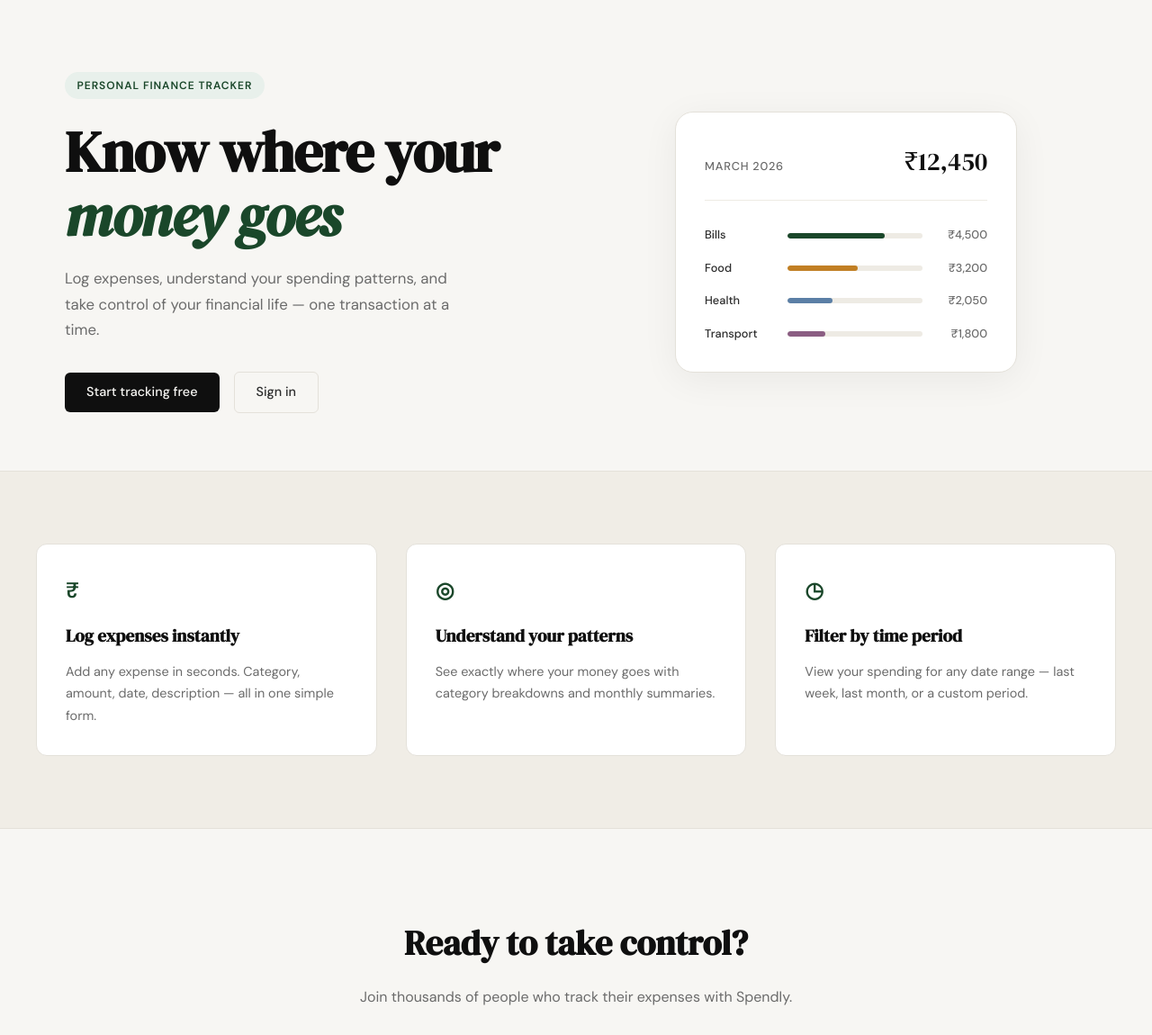
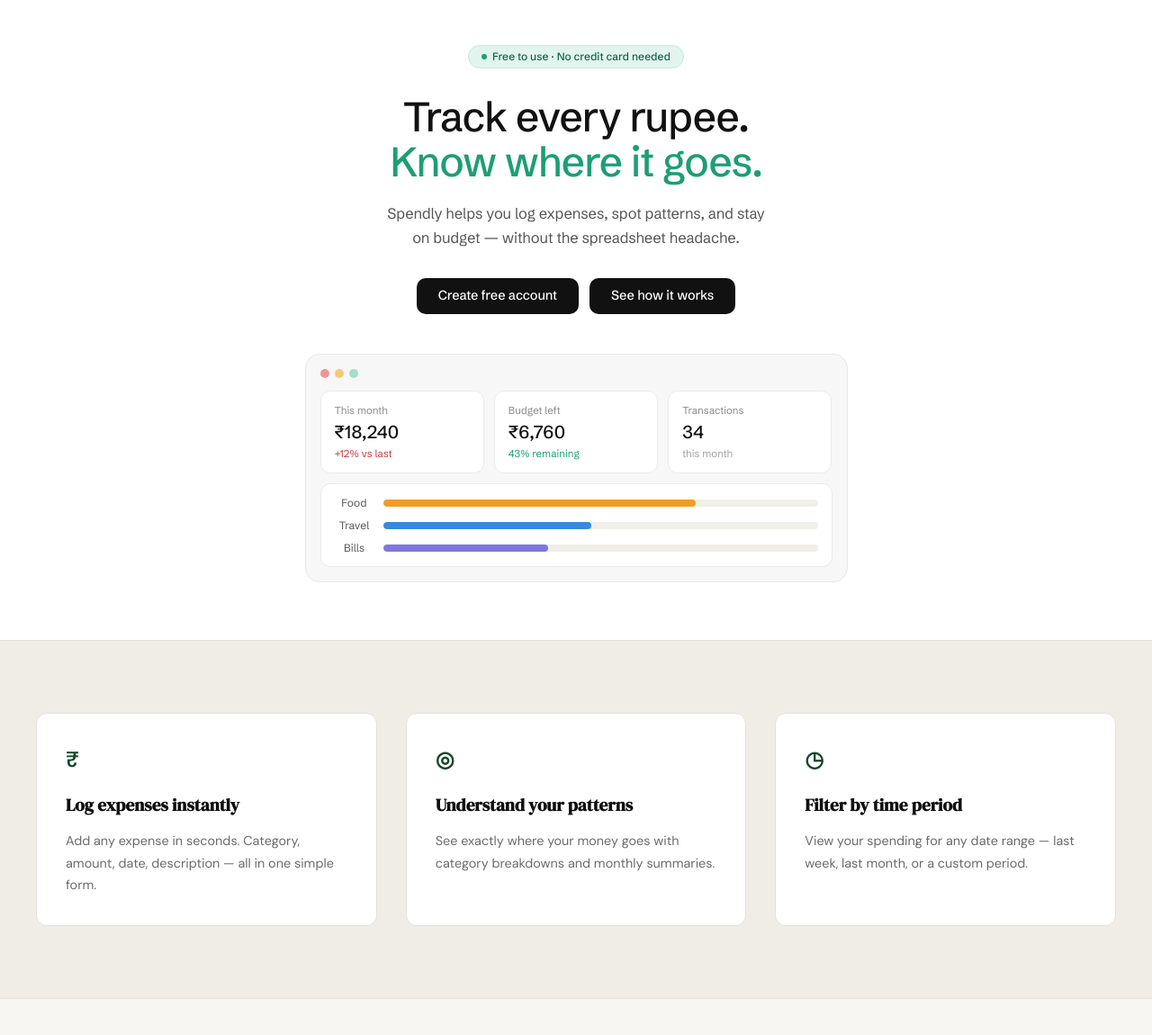
Before and after one commit to Aanchalvyas463/expense_tracker, a Flask app: page / in a window 1280 px wide. Shown: the part 61-1211 px from the top of the page at 90% size. Run offline with Flask 3, Linux system fonts and the light colour scheme.

Commit message:
landing : redesign hero section to match mockup

```diff
--- /dev/null
+++ b/static/css/landing.css
@@ -0,0 +1,154 @@
+/* Landing page hero. Uses lp- classes so it doesn't inherit the older .hero rules in style.css. */
+
+.lp-hero {
+    background: #ffffff;
+    color: #111111;
+    font-family: 'Schibsted Grotesk', var(--font-body);
+    padding: 50px 24px 64px;
+    text-align: center;
+    position: relative;
+}
+
+.lp-hero-inner { max-width: 603px; margin: 0 auto; }
+
+.lp-badge {
+    display: inline-flex;
+    align-items: center;
+    gap: 6px;
+    height: 26px;
+    padding: 0 14px;
+    border: 1px solid #c0eadd;
+    border-radius: 999px;
+    background: #e1f5ee;
+    color: #0f5f4a;
+    font-size: 12px;
+    font-weight: 500;
+    vertical-align: top;
+}
+
+.lp-badge::before {
+    content: "";
+    width: 6px;
+    height: 6px;
+    border-radius: 50%;
+    background: #1d9e75;
+}
+
+.lp-title {
+    margin-top: 29px;
+    font-size: 46px;
+    font-weight: 500;
+    line-height: 50px;
+    letter-spacing: -0.028em;
+}
+
+.lp-title span { display: block; color: #1d9e75; }
+
+.lp-subtitle {
+    max-width: 432px;
+    margin: 19px auto 0;
+    color: #555555;
+    font-size: 16.5px;
+    letter-spacing: -0.01em;
+    line-height: 26.5px;
+}
+
+.lp-actions {
+    display: flex;
+    flex-wrap: wrap;
+    justify-content: center;
+    gap: 12px;
+    margin-top: 32px;
+}
+
+.lp-btn {
+    display: inline-flex;
+    align-items: center;
+    height: 40px;
+    padding: 0 24px;
+    border-radius: 10px;
+    background: #111111;
+    color: #ffffff;
+    font-size: 14.5px;
+    letter-spacing: -0.01em;
+    font-weight: 500;
+    transition: background 0.2s;
+}
+
+.lp-btn:hover { background: #333333; }
+
+.lp-preview {
+    margin-top: 44px;
+    padding: 16px;
+    border: 1px solid #e8e8e8;
+    border-radius: 16px;
+    background: #f7f7f7;
+    text-align: left;
+}
+
+.lp-dots { display: flex; gap: 6px; margin-bottom: 14px; }
+.lp-dots span { width: 10px; height: 10px; border-radius: 50%; background: #f09595; }
+.lp-dots span:nth-child(2) { background: #fac775; }
+.lp-dots span:nth-child(3) { background: #9fe1cb; }
+
+.lp-stats {
+    display: grid;
+    grid-template-columns: repeat(3, 1fr);
+    gap: 11px;
+}
+
+.lp-stat, .lp-bars {
+    border: 1px solid #ebebeb;
+    border-radius: 11px;
+    background: #ffffff;
+}
+
+.lp-stat {
+    height: 92px;
+    padding: 12px 15px;
+    display: flex;
+    flex-direction: column;
+    justify-content: space-between;
+}
+
+.lp-stat-label, .lp-stat-note { font-size: 11.5px; line-height: 18px; color: #888888; }
+.lp-stat-value { font-size: 20px; font-weight: 500; line-height: 26px; }
+.lp-stat-note { color: #a0a0a0; }
+.lp-stat-note.is-up { color: #c43c3c; }
+.lp-stat-note.is-good { color: #1d9e75; }
+
+.lp-bars {
+    height: 93px;
+    margin-top: 11px;
+    padding: 0 15px;
+    display: flex;
+    flex-direction: column;
+    justify-content: center;
+    gap: 7px;
+}
+
+.lp-bar-row {
+    display: grid;
+    grid-template-columns: 44px 1fr;
+    align-items: center;
+    gap: 10px;
+    font-size: 12px;
+    line-height: 18px;
+    color: #555555;
+    text-align: center;
+}
+
+.lp-track { height: 8px; border-radius: 999px; background: #f0efe8; overflow: hidden; }
+.lp-fill { height: 100%; border-radius: 999px; }
+.lp-fill-food { width: 72%; background: #ef9f27; }
+.lp-fill-travel { width: 48%; background: #378add; }
+.lp-fill-bills { width: 38%; background: #7f77dd; }
+
+/* "See how it works" target: the hero's bottom edge, clear of the sticky navbar */
+.lp-anchor { position: absolute; bottom: 0; scroll-margin-top: 60px; }
+
+@media (max-width: 520px) {
+    .lp-hero { padding: 40px 16px 48px; }
+    .lp-title { font-size: 34px; line-height: 40px; }
+    .lp-stats { grid-template-columns: 1fr; }
+}
--- a/templates/landing.html
+++ b/templates/landing.html
@@ -2,63 +2,49 @@
 
 {% block title %}Spendly — Track Every Rupee{% endblock %}
 
+{% block head %}
+<link href="https://fonts.googleapis.com/css2?family=Schibsted+Grotesk:wght@400;500&display=swap" rel="stylesheet">
+<link rel="stylesheet" href="{{ url_for('static', filename='css/landing.css') }}">
+{% endblock %}
+
 {% block content %}
 
-<section class="hero">
-    <div class="hero-inner">
-        <div class="hero-badge">Personal Finance Tracker</div>
-        <h1 class="hero-title">
-            Know where your<br>
-            <em>money goes</em>
-        </h1>
-        <p class="hero-subtitle">
-            Log expenses, understand your spending patterns,
-            and take control of your financial life —
-            one transaction at a time.
-        </p>
-        <div class="hero-actions">
-            <a href="{{ url_for('register') }}" class="btn-primary">Start tracking free</a>
-            <a href="{{ url_for('login') }}" class="btn-ghost">Sign in</a>
+<section class="lp-hero">
+    <div class="lp-hero-inner">
+        <div class="lp-badge">Free to use · No credit card needed</div>
+        <h1 class="lp-title">Track every rupee. <span>Know where it goes.</span></h1>
+        <p class="lp-subtitle">Spendly helps you log expenses, spot patterns, and stay on budget — without the spreadsheet headache.</p>
+        <div class="lp-actions">
+            <a href="{{ url_for('register') }}" class="lp-btn">Create free account</a>
+            <a href="#how-it-works" class="lp-btn">See how it works</a>
         </div>
-    </div>
-    <div class="hero-visual">
-        <div class="mock-card">
-            <div class="mock-card-header">
-                <span class="mock-label">March 2026</span>
-                <span class="mock-total">₹12,450</span>
+        <div class="lp-preview">
+            <div class="lp-dots"><span></span><span></span><span></span></div>
+            <div class="lp-stats">
+                <div class="lp-stat">
+                    <span class="lp-stat-label">This month</span>
+                    <span class="lp-stat-value">₹18,240</span>
+                    <span class="lp-stat-note is-up">+12% vs last</span>
+                </div>
+                <div class="lp-stat">
+                    <span class="lp-stat-label">Budget left</span>
+                    <span class="lp-stat-value">₹6,760</span>
+                    <span class="lp-stat-note is-good">43% remaining</span>
+                </div>
+                <div class="lp-stat">
+                    <span class="lp-stat-label">Transactions</span>
+                    <span class="lp-stat-value">34</span>
+                    <span class="lp-stat-note">this month</span>
+                </div>
             </div>
-            <div class="mock-bars">
-                <div class="mock-bar-row">
-                    <span class="mock-cat">Bills</span>
-                    <div class="mock-bar-track">
-                        <div class="mock-bar" style="width: 72%"></div>
-                    </div>
-                    <span class="mock-amt">₹4,500</span>
-                </div>
-                <div class="mock-bar-row">
-                    <span class="mock-cat">Food</span>
-                    <div class="mock-bar-track">
-                        <div class="mock-bar mock-bar-2" style="width: 52%"></div>
-                    </div>
-                    <span class="mock-amt">₹3,200</span>
-                </div>
-                <div class="mock-bar-row">
-                    <span class="mock-cat">Health</span>
-                    <div class="mock-bar-track">
-                        <div class="mock-bar mock-bar-3" style="width: 33%"></div>
-                    </div>
-                    <span class="mock-amt">₹2,050</span>
-                </div>
-                <div class="mock-bar-row">
-                    <span class="mock-cat">Transport</span>
-                    <div class="mock-bar-track">
-                        <div class="mock-bar mock-bar-4" style="width: 28%"></div>
-                    </div>
-                    <span class="mock-amt">₹1,800</span>
-                </div>
+            <div class="lp-bars">
+                <div class="lp-bar-row"><span>Food</span><div class="lp-track"><div class="lp-fill lp-fill-food"></div></div></div>
+                <div class="lp-bar-row"><span>Travel</span><div class="lp-track"><div class="lp-fill lp-fill-travel"></div></div></div>
+                <div class="lp-bar-row"><span>Bills</span><div class="lp-track"><div class="lp-fill lp-fill-bills"></div></div></div>
             </div>
         </div>
     </div>
+    <span id="how-it-works" class="lp-anchor"></span>
 </section>
 
 <section class="features">
```
